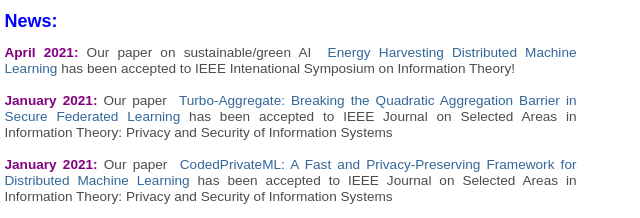
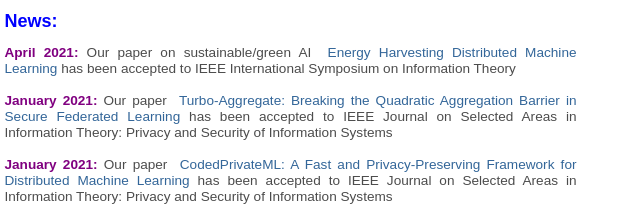
Before and after one commit to basakguler/basakguler.github.io, a plain HTML site: page index.html in a window 1280 px wide. Shown: the part 441-659 px from the top of the page, 432-1072 px from the left. Drawn offline with Linux system fonts and the light colour scheme.

Commit message:
new commit

```diff
--- a/index.html
+++ b/index.html
@@ -102,7 +102,7 @@
 
 		<p style="text-align:justify">
 
-	<p style="text-align:justify"><font color="purple"><b> April 2021: </b></font> Our paper on sustainable/green AI &nbsp;<a href="https://arxiv.org/pdf/2102.05639.pdf">Energy Harvesting Distributed Machine Learning</a> has been accepted to IEEE Intenational Symposium on Information Theory!</p>
+	<p style="text-align:justify"><font color="purple"><b> April 2021: </b></font> Our paper on sustainable/green AI &nbsp;<a href="https://arxiv.org/pdf/2102.05639.pdf">Energy Harvesting Distributed Machine Learning</a> has been accepted to IEEE International Symposium on Information Theory</p>
 
 	 <p>
 
```
